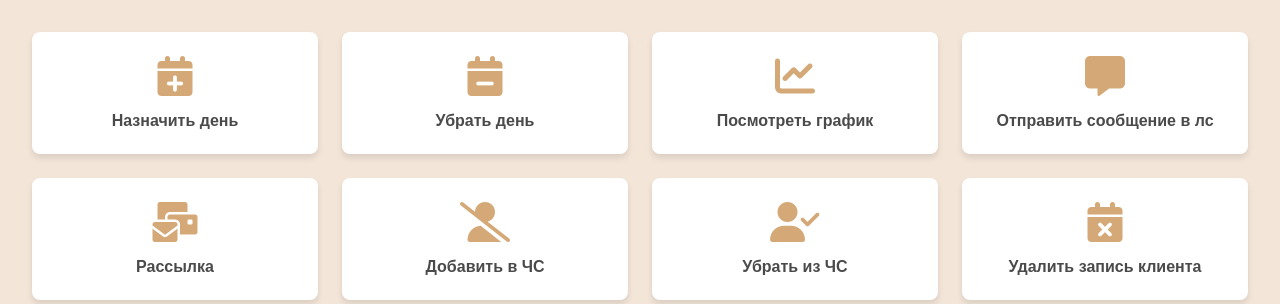
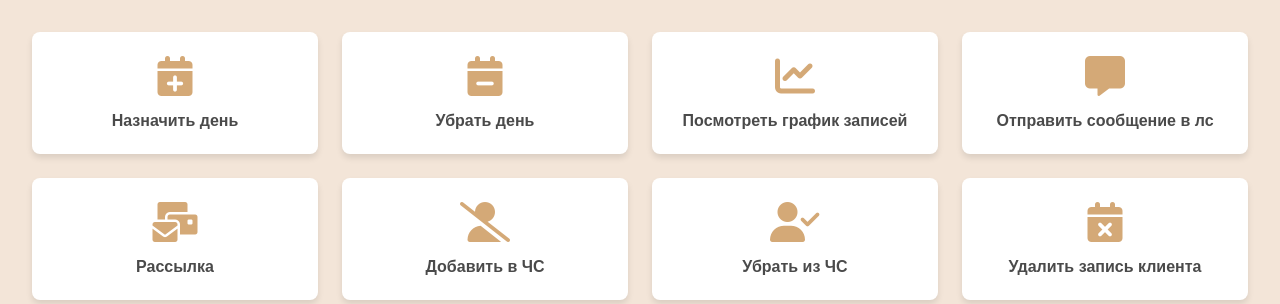
Before and after one commit to XHackerFinnX/WebEyelasmatun, a FastAPI app: template app/templates/admin/admin.html in a window 1280 px wide. Shown: the part 92-396 px from the top of the page. Run offline with FastAPI, Linux system fonts and the light colour scheme; the template is opened without the code that fills it, so the values that code supplies are empty; parts of the project's set-up code (start-up, migrations or seed data) failed here and were passed over; some libraries are stand-ins or nearby versions.

Commit message:
update name

```diff
--- a/app/templates/admin/admin.html
+++ b/app/templates/admin/admin.html
@@ -30,7 +30,7 @@
             </div>
             <div class="tile" id="view-schedule">
                 <i class="fas fa-chart-line"></i>
-                <span>Посмотреть график</span>
+                <span>Посмотреть график записей</span>
             </div>
             <div class="tile" id="send-message">
                 <i class="fas fa-comment-alt"></i>
--- a/app/templates/admin/chart-line.html
+++ b/app/templates/admin/chart-line.html
@@ -3,7 +3,7 @@
 <head>
     <meta charset="UTF-8">
     <meta name="viewport" content="width=device-width, initial-scale=1.0">
-    <title>Eyelasmatun - Посмотреть график</title>
+    <title>Eyelasmatun - График записей</title>
     <link rel="stylesheet" href="https://cdn.jsdelivr.net/npm/flatpickr/dist/flatpickr.min.css">
     <link rel="stylesheet" href="/static/css/admin/chart-line.css">
     <link rel="icon" href="/static/images/favicon.ico" type="image/x-icon">
```
